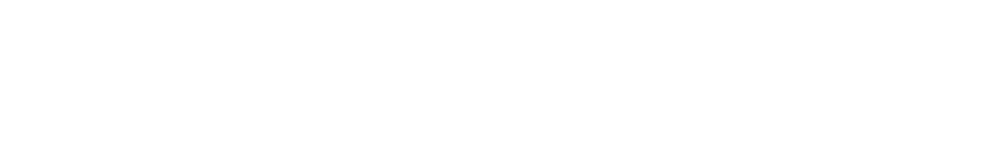
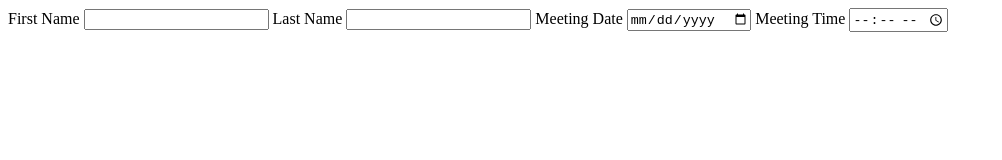
Before and after one commit to bmitzel88/appointment-scheduler, a website: page views/home.html in a window 1280 px wide. Shown: the whole page, without its empty margins (0-1002 px from the left). Drawn offline with Linux system fonts and the light colour scheme.

Commit message:
Added form with labels and inputs for each question

```diff
--- a/app.js
+++ b/app.js
@@ -12,7 +12,7 @@
 
 // Define a default route ("/")
 app.get('/', (req, res) =>{
-    res.send("Hello World!");
+    res.sendFile("`${import.meta.dirname}/views/home.html`");
 });
 
 
--- a/views/home.html
+++ b/views/home.html
@@ -6,6 +6,18 @@
     <title>Appointment Scheduler</title>
 </head>
 <body>
+    <form>
+        <label for="fname">First Name</label>
+        <input type="text" id="fname" name="fname">
 
+        <label for="lname">Last Name</label>
+        <input type="text" id="lname" name="lname">
+
+        <label for="meeting-date">Meeting Date</label>
+        <input type="date" id="meeting-date" name="meeting-date">
+
+        <label for="meeting-time">Meeting Time</label>
+        <input type="time" id="meeting-time" name="meeting-time">
+    </form>
 </body>
 </html>
```
Also changed, not shown: public/js/validation.js (added).
